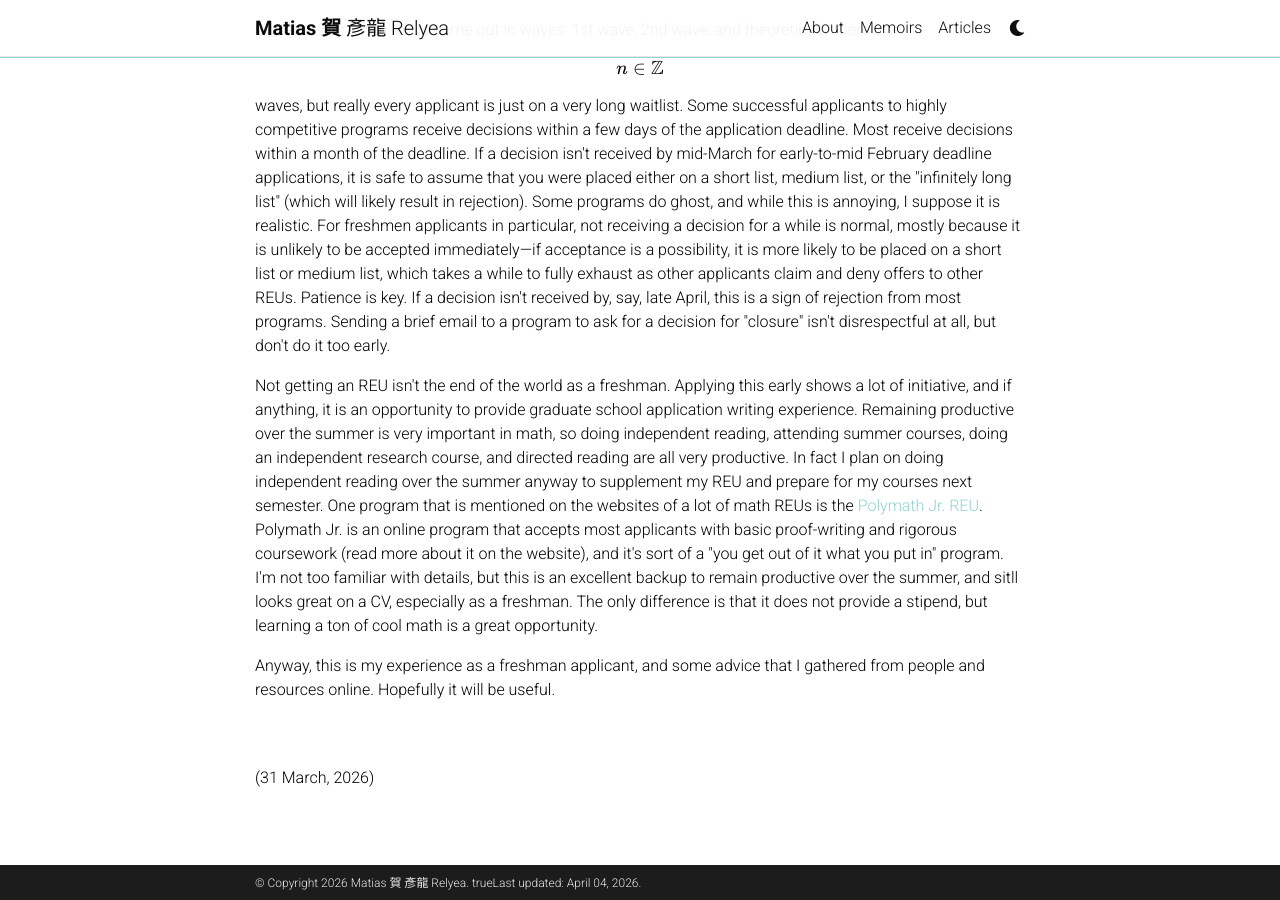
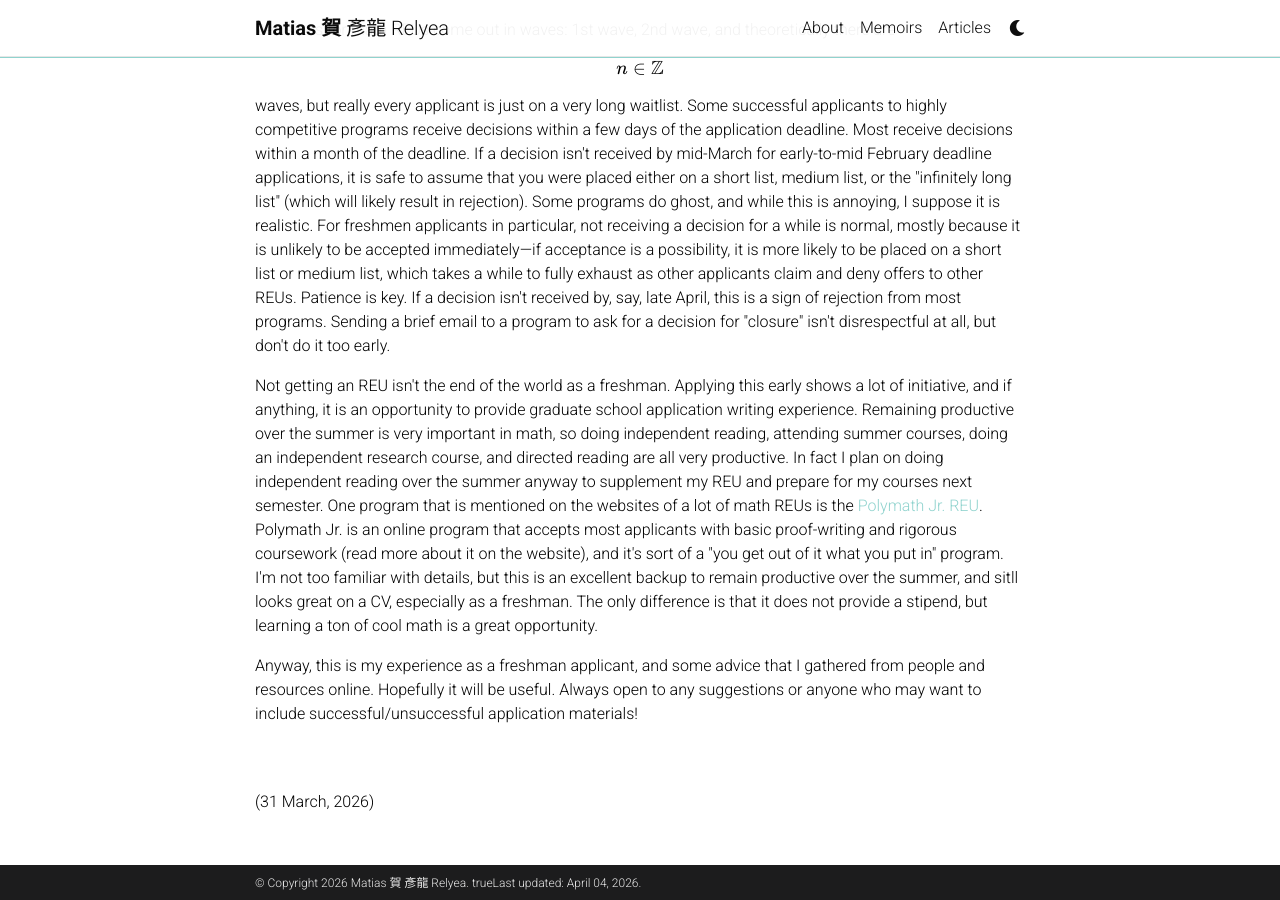
Before and after one commit to Quadcryo/quadcryo, a Jekyll site: the page built from _posts/2026-03-31-mathreus.md, in a window 1280 px wide and 900 px high, scrolled down 5716 px. Built offline with Jekyll 4.4.1, drawn with Linux system fonts in a browser that asks for light colours; comment, search, counter and statistics services are not loaded; a style sheet for code colours, icons or effects is not loaded.

Commit message:
final words

```diff
--- a/_posts/2026-03-31-mathreus.md
+++ b/_posts/2026-03-31-mathreus.md
@@ -79,7 +79,7 @@ tags: mathematics
 
 <p> Not getting an REU isn't the end of the world as a freshman. Applying this early shows a lot of initiative, and if anything, it is an opportunity to provide graduate school application writing experience. Remaining productive over the summer is very important in math, so doing independent reading, attending summer courses, doing an independent research course, and directed reading are all very productive. In fact I plan on doing independent reading over the summer anyway to supplement my REU and prepare for my courses next semester. One program that is mentioned on the websites of a lot of math REUs is the <a href="https://geometrynyc.wixsite.com/polymathreu">Polymath Jr. REU</a>. Polymath Jr. is an online program that accepts most applicants with basic proof-writing and rigorous coursework (read more about it on the website), and it's sort of a "you get out of it what you put in" program. I'm not too familiar with details, but this is an excellent backup to remain productive over the summer, and sitll looks great on a CV, especially as a freshman. The only difference is that it does not provide a stipend, but learning a ton of cool math is a great opportunity. </p>
 
-<p> Anyway, this is my experience as a freshman applicant, and some advice that I gathered from people and resources online. Hopefully it will be useful. </p>
+<p> Anyway, this is my experience as a freshman applicant, and some advice that I gathered from people and resources online. Hopefully it will be useful. Always open to any suggestions or anyone who may want to include successful/unsuccessful application materials!</p>
 <br>
 <br>
 (31 March, 2026)
```
